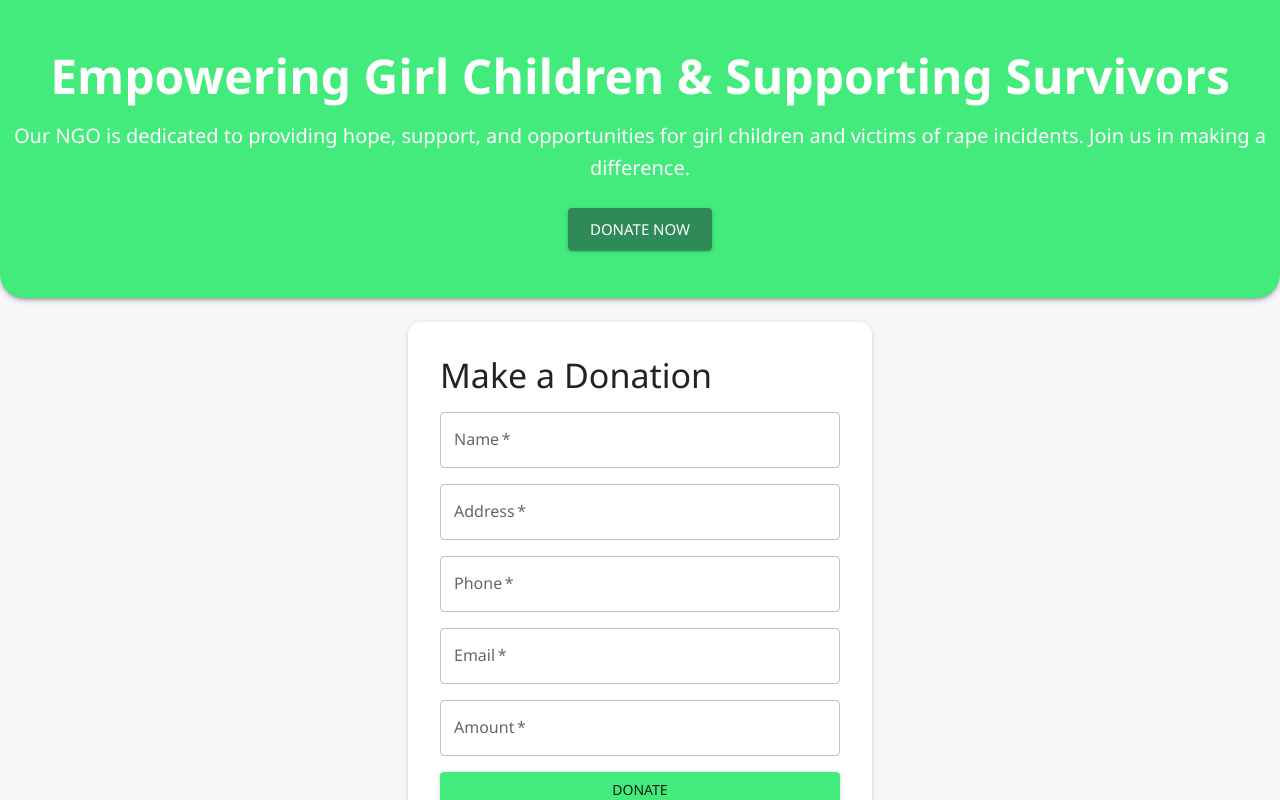
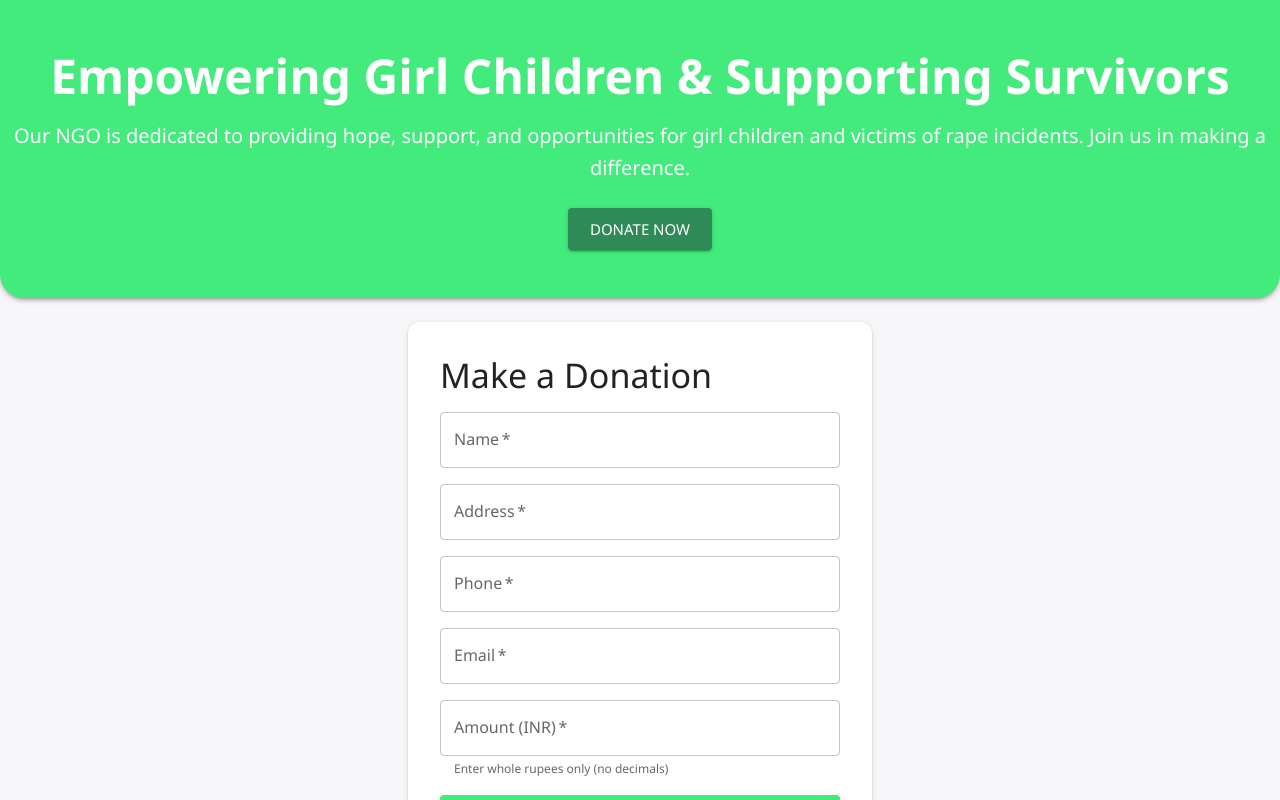
Before and after one commit to sukb1980/copilot-agent-mode-test, a React (Vite) app: page / in a window 1280 px wide. Both pictures are taken after a click on the button "DONATE NOW". Shown: the part 80-880 px from the top of the page. Built offline with nearby package versions, Linux system fonts and the light colour scheme.

Commit message:
Payment Gateway Integration

```diff
--- a/package.json
+++ b/package.json
@@ -17,6 +17,8 @@
     "@emotion/styled": "^11.14.1",
     "@mui/icons-material": "^7.2.0",
     "@mui/material": "^7.2.0",
+    "jspdf": "^3.0.1",
+    "razorpay": "^2.9.6",
     "react": "^19.1.0",
     "react-dom": "^19.1.0"
   },
--- a/src/App.jsx
+++ b/src/App.jsx
@@ -4,6 +4,7 @@ import MenuIcon from '@mui/icons-material/Menu';
 import LoginIcon from '@mui/icons-material/Login';
 import LogoutIcon from '@mui/icons-material/Logout';
 import { ThemeProvider, createTheme } from '@mui/material/styles';
+import jsPDF from 'jspdf';
 
 const theme = createTheme({
   palette: {
@@ -76,32 +77,96 @@ function Contact() {
   );
 }
 
+function loadRazorpayScript() {
+  return new Promise((resolve) => {
+    if (window.Razorpay) return resolve(true);
+    const script = document.createElement('script');
+    script.src = 'https://checkout.razorpay.com/v1/checkout.js';
+    script.onload = () => resolve(true);
+    script.onerror = () => resolve(false);
+    document.body.appendChild(script);
+  });
+}
+
 function DonationForm() {
   const [form, setForm] = useState({ name: '', address: '', phone: '', email: '', amount: '' });
   const [submitted, setSubmitted] = useState(false);
+  const [paymentSuccess, setPaymentSuccess] = useState(false);
+  const [loading, setLoading] = useState(false);
 
   function handleChange(e) {
-    setForm({ ...form, [e.target.name]: e.target.value });
+    let { name, value } = e.target;
+    if (name === 'amount') {
+      // Only allow integer values
+      value = value.replace(/[^\d]/g, '');
+    }
+    setForm({ ...form, [name]: value });
   }
 
-  function handleSubmit(e) {
+  async function handlePayment(e) {
     e.preventDefault();
-    setSubmitted(true);
+    if (!form.amount || isNaN(form.amount) || parseInt(form.amount) < 1) return;
+    setLoading(true);
+    const res = await loadRazorpayScript();
+    if (!res) {
+      alert('Failed to load payment gateway.');
+      setLoading(false);
+      return;
+    }
+    const options = {
+      key: 'rzp_test_1DP5mmOlF5G5ag', // Razorpay public test key for demo/testing
+      amount: parseInt(form.amount) * 100, // in paise
+      currency: 'INR',
+      name: 'Akshay Kalash',
+      description: 'Donation',
+      handler: function (response) {
+        setPaymentSuccess(true);
+        setSubmitted(true);
+        setLoading(false);
+        setTimeout(() => generatePDF(), 500);
+      },
+      prefill: {
+        name: form.name,
+        email: form.email,
+        contact: form.phone,
+      },
+      theme: { color: '#43ea7c' },
+    };
+    const rzp = new window.Razorpay(options);
+    rzp.open();
+    setLoading(false);
+  }
+
+  function generatePDF() {
+    const doc = new jsPDF();
+    doc.setFontSize(18);
+    doc.text('Donation Receipt', 70, 20);
+    doc.setFontSize(12);
+    doc.text(`Name: ${form.name}`, 20, 40);
+    doc.text(`Address: ${form.address}`, 20, 50);
+    doc.text(`Phone: ${form.phone}`, 20, 60);
+    doc.text(`Email: ${form.email}`, 20, 70);
+    doc.text(`Amount: ₹${form.amount}`, 20, 80);
+    doc.text('Thank you for your generous support!', 20, 100);
+    doc.save('Donation_Receipt.pdf');
   }
 
   return (
     <Box sx={{ bgcolor: '#fff', borderRadius: 3, boxShadow: 2, p: { xs: 2, md: 4 }, mb: 3, maxWidth: 400, mx: 'auto' }}>
       <Typography variant="h4" mb={2}>Make a Donation</Typography>
-      {submitted ? (
-        <Typography color="primary" fontWeight={600} textAlign="center">Thank you for your support, {form.name}!</Typography>
+      {submitted && paymentSuccess ? (
+        <Box textAlign="center">
+          <Typography color="primary" fontWeight={600}>Thank you for your support, {form.name}!</Typography>
+          <Button variant="outlined" color="primary" sx={{ mt: 2 }} onClick={generatePDF}>Download Receipt (PDF)</Button>
+        </Box>
       ) : (
-        <Box component="form" onSubmit={handleSubmit} display="flex" flexDirection="column" gap={2}>
+        <Box component="form" onSubmit={handlePayment} display="flex" flexDirection="column" gap={2}>
           <TextField name="name" label="Name" value={form.name} onChange={handleChange} required fullWidth />
           <TextField name="address" label="Address" value={form.address} onChange={handleChange} required fullWidth />
           <TextField name="phone" label="Phone" value={form.phone} onChange={handleChange} required fullWidth />
           <TextField name="email" label="Email" type="email" value={form.email} onChange={handleChange} required fullWidth />
-          <TextField name="amount" label="Amount" type="number" value={form.amount} onChange={handleChange} required fullWidth inputProps={{ min: 1 }} />
-          <Button type="submit" variant="contained" color="primary">Donate</Button>
+          <TextField name="amount" label="Amount (INR)" type="number" value={form.amount} onChange={handleChange} required fullWidth inputProps={{ min: 1, step: 1, pattern: '[0-9]*' }} helperText="Enter whole rupees only (no decimals)" />
+          <Button type="submit" variant="contained" color="primary" disabled={loading}>{loading ? 'Processing...' : 'Donate & Pay'}</Button>
         </Box>
       )}
     </Box>
```
Also changed, not shown: 1 other file (tests, documents, lock files or other folders).
